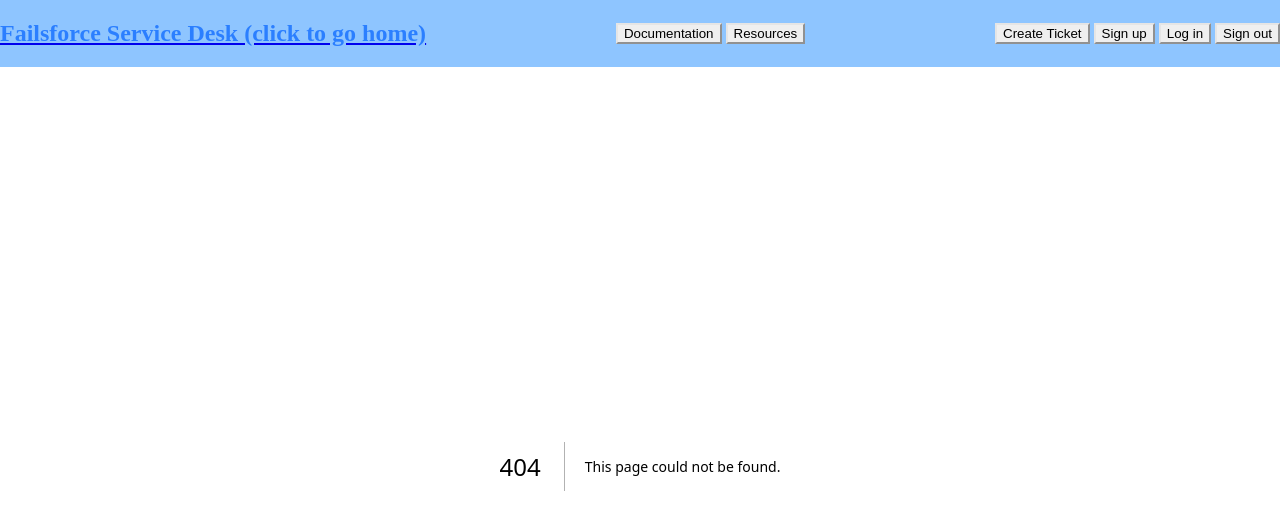
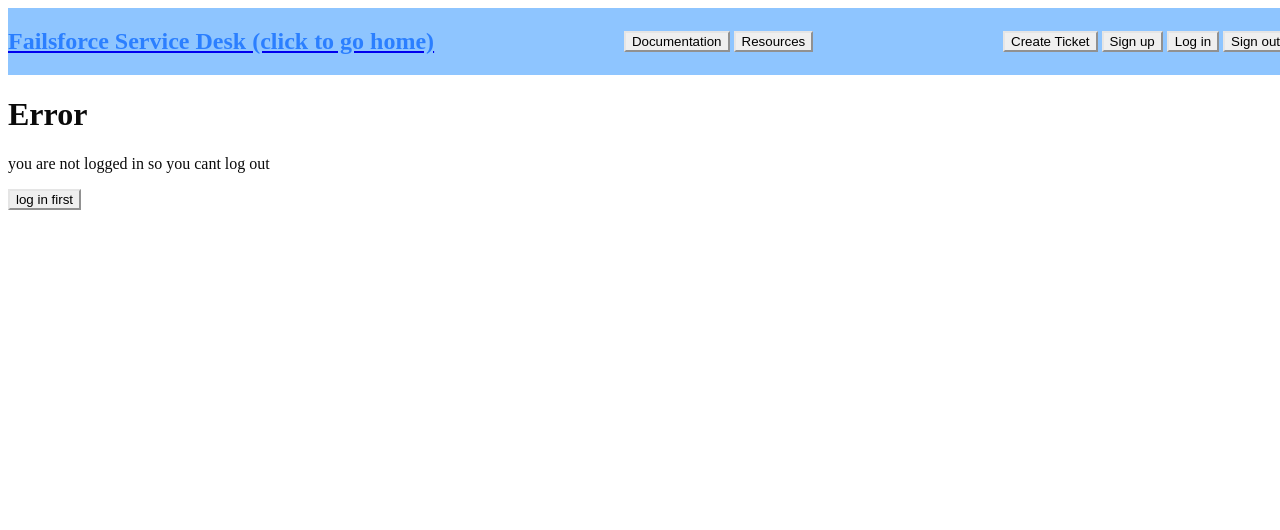
Before and after one commit to ingoau/service-table, a Next.js app: page /logout in a window 1280 px wide. Before the commit this address had no page. Shown: the top 530 px of the page. Built offline with nearby package versions, Linux system fonts and the light colour scheme.

Commit message:
add logout page

```diff
--- /dev/null
+++ b/app/logout/page.tsx
@@ -0,0 +1,17 @@
+"use client";
+
+export default function LogoutPage() {
+  return (
+    <div>
+      <h1>Error</h1>
+      <p>you are not logged in so you cant log out</p>
+      <button
+        onClick={() => {
+          location.href = "/login";
+        }}
+      >
+        log in first
+      </button>
+    </div>
+  );
+}
```
